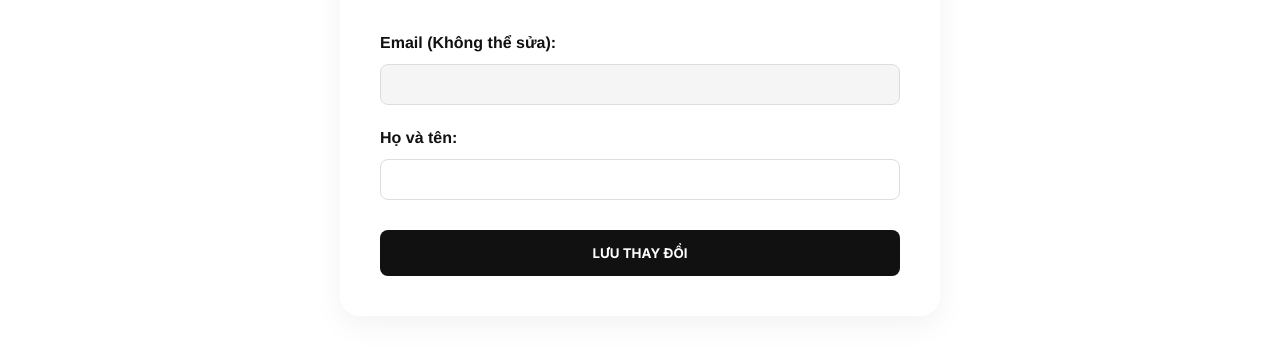
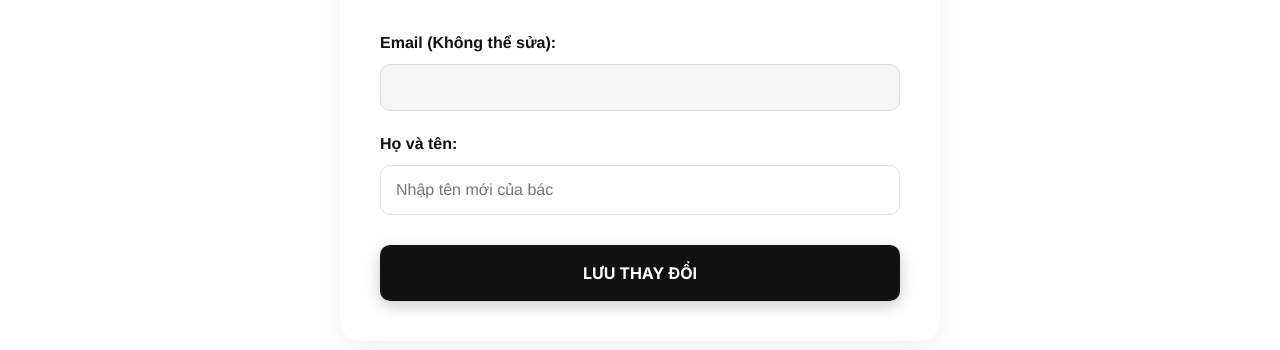
Before and after one commit to long191105-deptrai/kickszone-web, a React (Create React App) app in the folder client/: page /profile in a window 1280 px wide. Shown: the part 248-598 px from the top of the page. Built offline with nearby package versions, Linux system fonts and the light colour scheme; no server answers.

Commit message:
Profile.jsx

```diff
--- a/client/src/pages/public/Profile.jsx
+++ b/client/src/pages/public/Profile.jsx
@@ -1,8 +1,12 @@
-// client/src/pages/public/Profile.jsx
 import React, { useState } from 'react';
 import axios from 'axios';
 import { toast } from 'react-toastify';
 import Header from '../../components/Header';
+
+// Tự động nhận diện môi trường để lấy link API chuẩn
+const API_URL = window.location.hostname === "localhost"
+    ? "http://localhost:3000"
+    : "https://kickszone-web.onrender.com";
 
 const Profile = () => {
   const user = JSON.parse(localStorage.getItem('user'));
@@ -11,31 +15,67 @@ const Profile = () => {
 
   const handleUpdate = async (e) => {
     e.preventDefault();
+
+    const currentUserId = user?._id || user?.id;
+
+    if (!currentUserId) {
+      toast.error("⚠️ Không tìm thấy ID người dùng. Bác thử đăng nhập lại nhé!");
+      return;
+    }
+
     try {
-      const res = await axios.put(`http://localhost:3000/api/users/profile`, { userId: user._id, name });
-      localStorage.setItem('user', JSON.stringify(res.data)); // Cập nhật lại local storage
-      toast.success("Đã cập nhật thông tin thành công!");
+      // Đã thay localhost bằng ${API_URL}
+      const res = await axios.put(`${API_URL}/api/users/profile`, {
+        userId: currentUserId,
+        name
+      });
+
+      // Cập nhật lại local storage với dữ liệu mới từ server
+      localStorage.setItem('user', JSON.stringify(res.data));
+      toast.success("🎉 Đã cập nhật thông tin thành công!");
     } catch (err) {
-      toast.error("Lỗi cập nhật!");
+      console.error("Lỗi cập nhật profile:", err);
+      toast.error(err.response?.data?.message || "Lỗi cập nhật!");
     }
   };
 
   return (
     <>
       <Header />
-      <div className="container" style={{ maxWidth: '600px', padding: '100px 0' }}>
+      <div className="container" style={{ maxWidth: '600px', padding: '100px 0', minHeight: '80vh' }}>
         <div style={{ background: '#fff', padding: '40px', borderRadius: '20px', boxShadow: '0 10px 30px rgba(0,0,0,0.05)' }}>
-          <h2 style={{ textAlign: 'center', fontWeight: '900', marginBottom: '30px' }}>👤 HỒ SƠ CỦA TÔI</h2>
+          <h2 style={{ textAlign: 'center', fontWeight: '900', marginBottom: '30px', textTransform: 'uppercase' }}>
+            👤 HỒ SƠ CỦA TÔI
+          </h2>
           <form onSubmit={handleUpdate}>
             <div style={{ marginBottom: '20px' }}>
               <label style={{ display: 'block', marginBottom: '8px', fontWeight: 'bold' }}>Email (Không thể sửa):</label>
-              <input type="text" value={email} disabled style={{ width: '100%', padding: '12px', background: '#f5f5f5', border: '1px solid #ddd', borderRadius: '8px' }} />
+              <input
+                type="text"
+                value={email}
+                disabled
+                style={{ width: '100%', padding: '15px', background: '#f5f5f5', border: '1px solid #ddd', borderRadius: '10px', cursor: 'not-allowed', color: '#888' }}
+              />
             </div>
             <div style={{ marginBottom: '30px' }}>
               <label style={{ display: 'block', marginBottom: '8px', fontWeight: 'bold' }}>Họ và tên:</label>
-              <input type="text" value={name} onChange={(e) => setName(e.target.value)} style={{ width: '100%', padding: '12px', border: '1px solid #ddd', borderRadius: '8px' }} />
+              <input
+                type="text"
+                value={name}
+                onChange={(e) => setName(e.target.value)}
+                placeholder="Nhập tên mới của bác"
+                style={{ width: '100%', padding: '15px', border: '1px solid #ddd', borderRadius: '10px', outline: 'none', fontSize: '16px' }}
+              />
             </div>
-            <button type="submit" style={{ width: '100%', padding: '15px', background: '#111', color: '#fff', border: 'none', borderRadius: '8px', fontWeight: 'bold', cursor: 'pointer' }}>
+            <button
+              type="submit"
+              style={{
+                width: '100%', padding: '18px', background: '#111', color: '#fff',
+                border: 'none', borderRadius: '10px', fontWeight: 'bold',
+                cursor: 'pointer', fontSize: '16px', transition: '0.3s',
+                boxShadow: '0 5px 15px rgba(0,0,0,0.2)'
+              }}
+            >
               LƯU THAY ĐỔI
             </button>
           </form>
```
